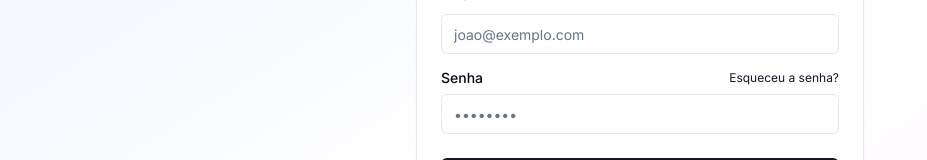
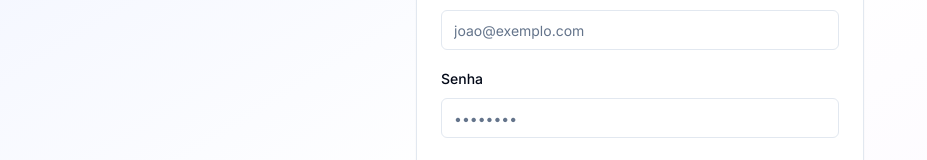
Before and after one commit to teteudeveloper/Saldofy, a Next.js app: page /auth/signin in a window 1280 px wide. Shown: the part 332-492 px from the top of the page, without its empty margins (0-927 px from the left). Built offline with nearby package versions, Linux system fonts and the light colour scheme.

Commit message:
chore: remove forgot password link from sign-in page

```diff
--- a/src/app/auth/signin/page.tsx
+++ b/src/app/auth/signin/page.tsx
@@ -67,15 +67,7 @@ export default function SignInPage() {
               />
             </div>
             <div className="space-y-2">
-              <div className="flex items-center justify-between">
-                <Label htmlFor="password">Senha</Label>
-                <Link
-                  href="/auth/reset-password"
-                  className="text-xs text-primary hover:underline"
-                >
-                  Esqueceu a senha?
-                </Link>
-              </div>
+              <Label htmlFor="password">Senha</Label>
               <Input
                 id="password"
                 name="password"
```
